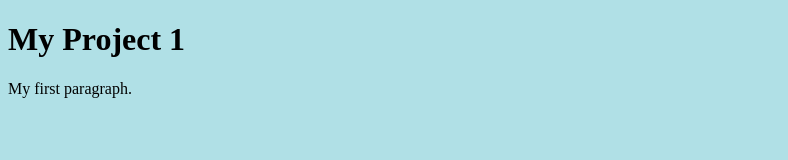
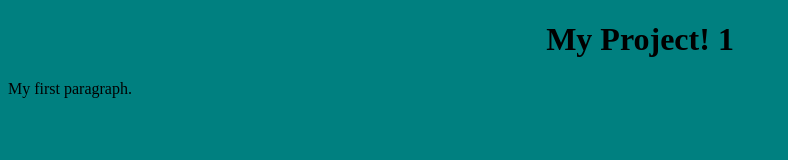
Before and after one commit to waqassher/my-second-web, a plain HTML site: page index.html in a window 1280 px wide. Shown: the whole page, without its empty margins (0-788 px from the left). Drawn offline with Linux system fonts and the light colour scheme.

Commit message:
Update index.html

```diff
--- a/index.html
+++ b/index.html
@@ -3,9 +3,9 @@
 <head>
 <title>My site</title>
 </head>
-<body style="background-color:powderblue;">
+<body style="background-color:teal;">
 
-<h1>My Project 1</h1>
+<h1 style="text-align:center;">My <strong>Project!</strong> 1</h1>
 <p>My first paragraph.</p>
 
 </body>
```
